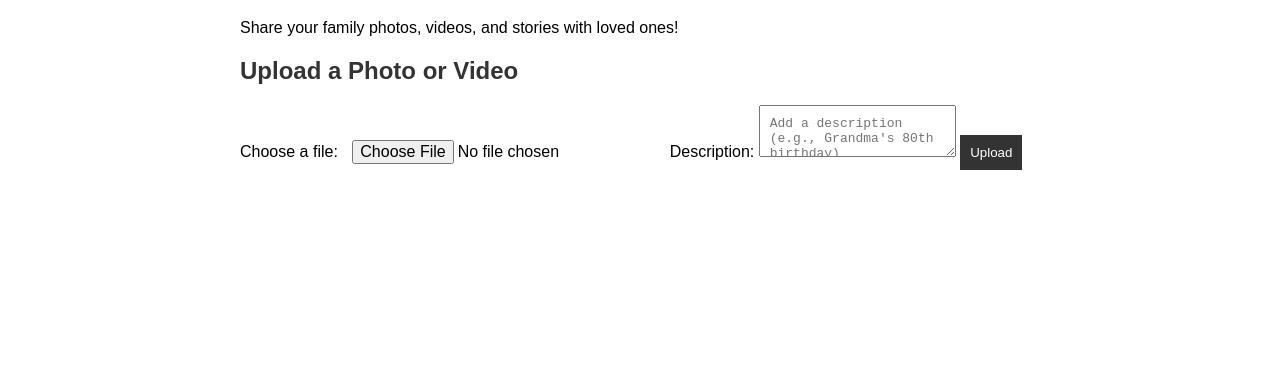
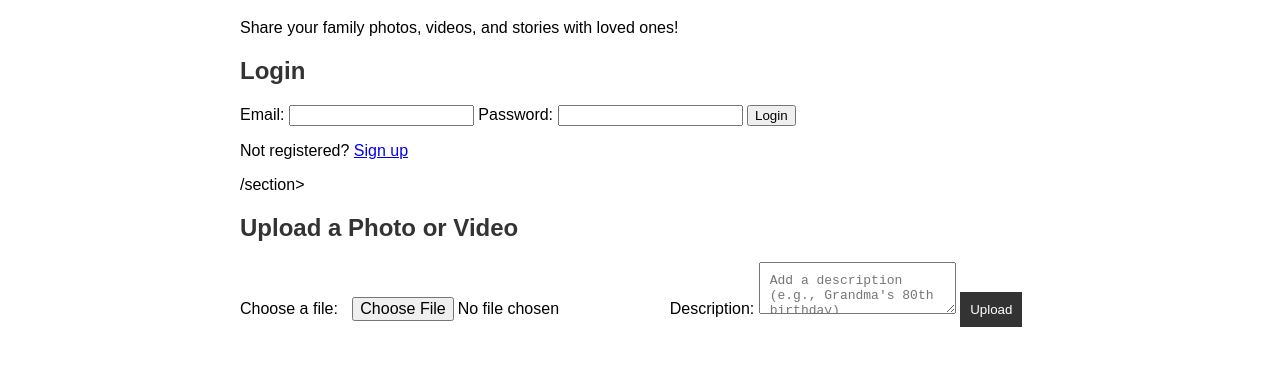
Before and after one commit to singingjones98/jm-family-website, a plain HTML site: page index.html in a window 1280 px wide. Shown: the part 102-468 px from the top of the page. Drawn offline with Linux system fonts and the light colour scheme.

Commit message:
Add a simple login form for authentication

```diff
--- a/index.html
+++ b/index.html
@@ -18,6 +18,17 @@
     <div class="container">
         <h1>Welcome to the JM Family Hub</h1>
         <p>Share your family photos, videos, and stories with loved ones!</p>
+    <section class="auth-section">
+        <h2>Login</h2>
+        <form id="login-form">
+            <label for="email">Email:</label>
+            <input type="email" id="email" required>
+            <label for="password">Password:</label>
+            <input type="password" id="password" required>
+            <button type="submit">Login</button>
+        </form>
+        <p>Not registered? <a href="#" id="signup-link">Sign up</a></p>
+    /section>
         <section class="upload-section">
             <h2>Upload a Photo or Video</h2>
             <form id="upload-form">
```
